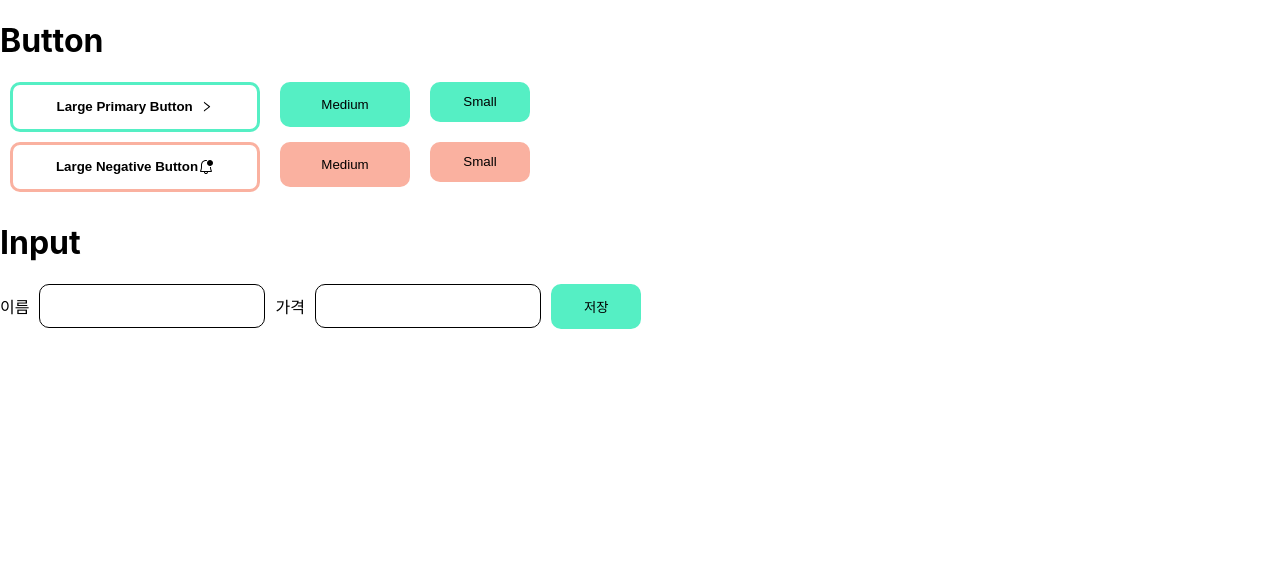
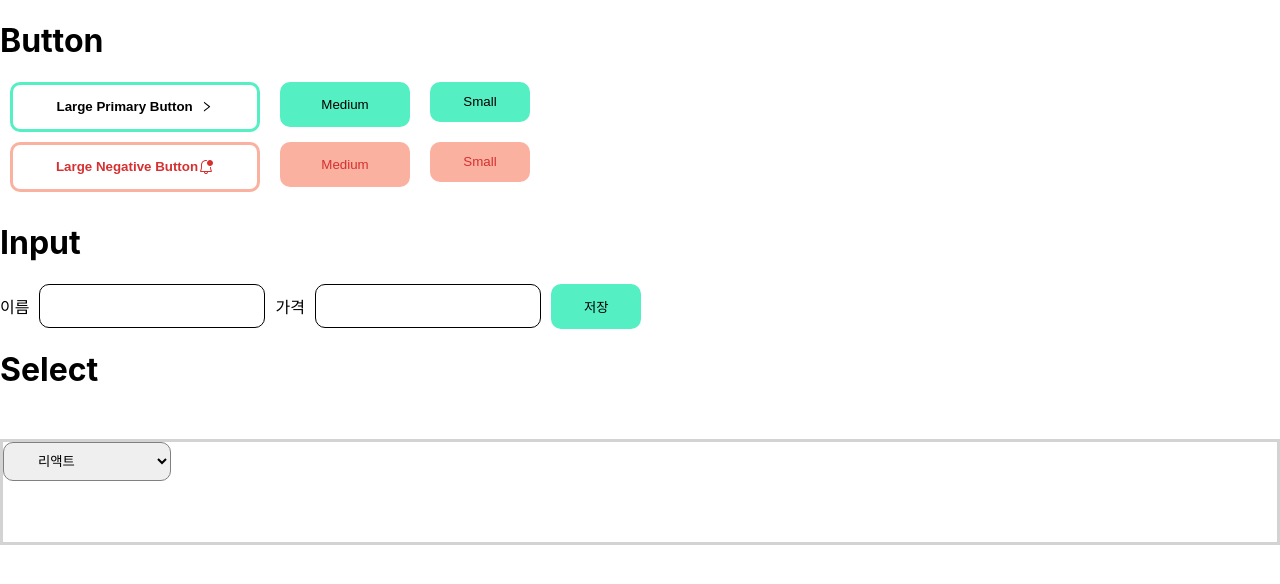
Before and after one commit to yeonju0318/React_lv3, a React (Create React App) app: page / in a window 1280 px wide. Shown: the top 584 px of the page. Built offline with nearby package versions, Linux system fonts and the light colour scheme.

Commit message:
select 수정

```diff
--- a/src/App.jsx
+++ b/src/App.jsx
@@ -1,12 +1,14 @@
 import React from "react";
 import Buttons from "./pages/Buttons";
 import Inputs from "./pages/Inputs";
+import Selects from "./pages/Selects";
 
 export const App = () => {
   return (
     <>
       <Buttons />
       <Inputs />
+      <Selects />
     </>
   );
 };
--- /dev/null
+++ b/src/components/select/select.jsx
@@ -0,0 +1,36 @@
+import styled from "styled-components";
+
+const SelectBox = (props) => {
+  return (
+    <SelectWrapper>
+      <Select>
+        {props.options.map((option) => (
+          <option key={option.id} value={option.value}>
+            {option.name}
+          </option>
+        ))}
+      </Select>
+    </SelectWrapper>
+  );
+};
+
+export default SelectBox;
+
+export const SelectContainor = styled.div`
+  display: flex;
+  overflow: hidden;
+  height: 100px;
+  border: 3px solid lightgray;
+  margin-top: 50px;
+  gap: 10px;
+`;
+
+const SelectWrapper = styled.div`
+  position: relative;
+`;
+
+const Select = styled.select`
+  padding: 10px 30px;
+  border: 1px solid gray;
+  border-radius: 10px;
+`;
--- a/src/pages/Buttons.jsx
+++ b/src/pages/Buttons.jsx
@@ -41,6 +41,7 @@ function Buttons() {
           onClick={() => prompt("어렵나요?")}
           borderColor="#FAB1A0"
           backgroundColor="#ffffff"
+          fontColor="#d63031"
           fontWeight="bold"
           width="250px"
           height="50px"
@@ -51,6 +52,7 @@ function Buttons() {
         <Button
           borderColor="#FAB1A0"
           backgroundColor="#FAB1A0"
+          fontColor="#d63031"
           width="130px"
           height="45px"
         >
@@ -59,6 +61,7 @@ function Buttons() {
         <Button
           borderColor="#FAB1A0"
           backgroundColor="#FAB1A0"
+          fontColor="#d63031"
           width="100px"
           height="40px"
         >
--- /dev/null
+++ b/src/pages/Selects.jsx
@@ -0,0 +1,22 @@
+import React from "react";
+import SelectBox from "../components/select/select";
+import { SelectContainor } from "../components/select/select";
+
+function Selects() {
+  const Options = [
+    { id: 1, value: "react", name: "리액트" },
+    { id: 2, value: "java", name: "자바" },
+    { id: 3, value: "spring", name: "스프링" },
+    { id: 4, value: "reactnative", name: "리액트네이티브" },
+  ];
+  return (
+    <>
+      <h1>Select</h1>
+      <SelectContainor>
+        <SelectBox options={Options}></SelectBox>
+      </SelectContainor>
+    </>
+  );
+}
+
+export default Selects;
```
